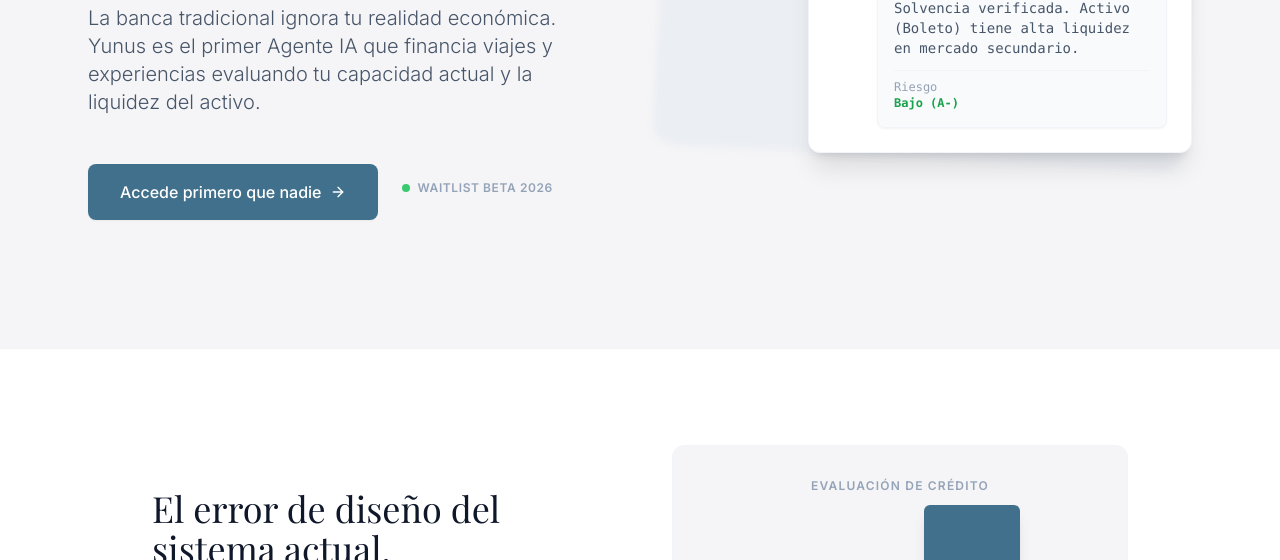
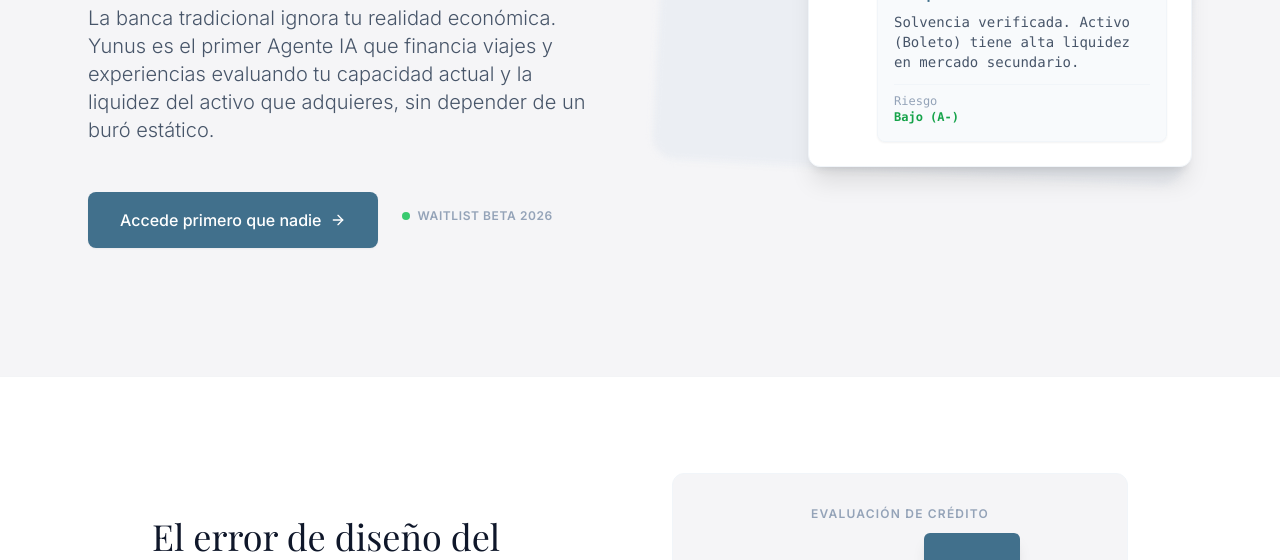
Before and after one commit to Rene-Nun/Yunus.ai, a plain HTML site: page index.html in a window 1280 px wide. Shown: the part 540-1100 px from the top of the page. Drawn offline with nearby package versions, Linux system fonts and the light colour scheme; a web font is replaced by a local one.

Commit message:
Actualizar index.html

```diff
--- a/index.html
+++ b/index.html
@@ -94,7 +94,7 @@
                     no en prejuicios.
                 </h1>
                 <p class="text-lg md:text-xl text-slate-600 font-light leading-relaxed max-w-lg">
-                    La banca tradicional ignora tu realidad económica. Yunus es el primer Agente IA que financia viajes y experiencias evaluando tu capacidad actual y la liquidez del activo.
+                    La banca tradicional ignora tu realidad económica. Yunus es el primer Agente IA que financia viajes y experiencias evaluando tu capacidad actual y la liquidez del activo que adquieres, sin depender de un buró estático.
                 </p>
 
                 <div class="flex flex-col sm:flex-row gap-4 items-start pt-4">
```
